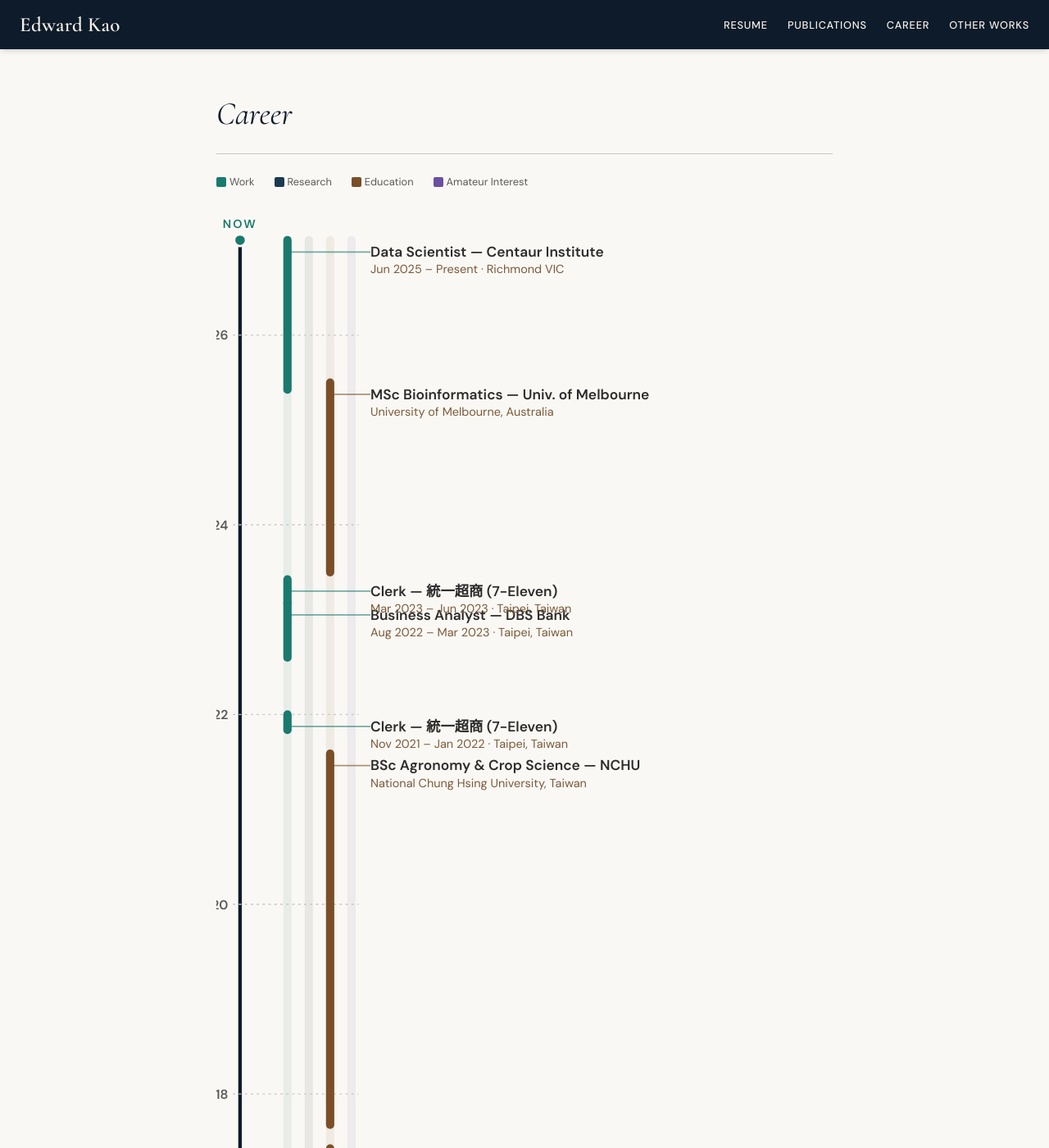
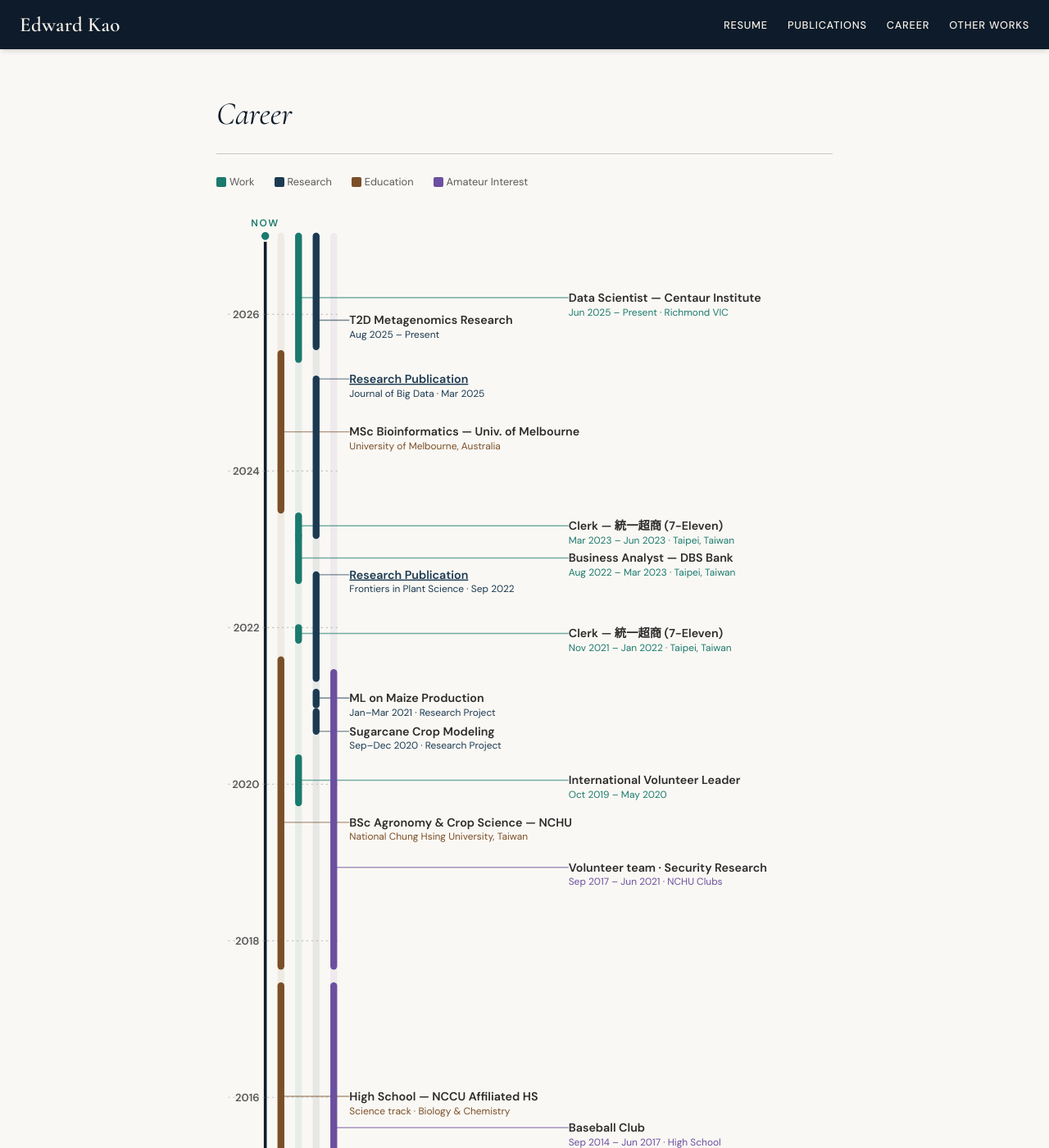
Before and after one commit to edwardkao6413/edwardkao6413.github.io, a Jekyll site: the page built from career.md, in a window 1280 px wide and 1400 px high. Shown: the whole window at 82% size. Built offline with Jekyll 4.4.1, drawn with Linux system fonts in a browser that asks for light colours.

Commit message:
Finish the career panel

```diff
--- a/_data/career.yml
+++ b/_data/career.yml
@@ -10,13 +10,21 @@
 #   category:         work | research | education | amateur
 #   label:            string — displayed on line 1 of the label (required)
 #   description:      string (optional) — displayed on line 2 of the label, smaller and muted
-#   leader_y_offset:  0..20 px — vertical nudge for the leader line anchor (0 = top of bar + 8px)
+#   leader_anchor:    "top" | omit — "top" pins leader line to bar top; default (omit) anchors at bar midpoint
+#   leader_y_offset:  integer px — nudge from the anchor point (0 = exact anchor; positive = push down; negative = push up)
+#   url:              string (optional) — makes the label a clickable link (opens in new tab)
 #
 # VALIDATION RULES (no runtime enforcement — check by hand):
 #   - All month fields must be bare integers 1–12 (no quotes, no leading zeros)
 #   - For non-present entries: end must be chronologically >= start
 #   - present: true overrides end_year/end_month with the build-time current date
 #   - category determines which parallel lane the bar appears in (no layer field needed)
+#
+# ADDING EVENTS — follow CLAUDE.md mandatory procedure:
+#   1. Add entry with leader_y_offset: 0
+#   2. Compute bar_top and check for clashes (within 28px, same label column)
+#   3. Resolve clashes with leader_y_offset
+#   4. Leader line anchors at bar midpoint by default — no correction needed for short bars
 #
 # Example:
 # - start_year: 2021
@@ -45,7 +53,7 @@
   category: education
   label: "BSc Agronomy & Crop Science — NCHU"
   description: "National Chung Hsing University, Taiwan"
-  leader_y_offset: 0
+  leader_y_offset: 10
 
 - start_year: 2023
   start_month: 7
@@ -57,6 +65,15 @@
   leader_y_offset: 0
 
 # ── Work ───────────────────────────────────────────────────────────────────
+- start_year: 2019
+  start_month: 10
+  end_year: 2020
+  end_month: 5
+  category: work
+  label: "International Volunteer Leader"
+  description: "Oct 2019 – May 2020"
+  leader_y_offset: 0
+
 - start_year: 2021
   start_month: 11
   end_year: 2022
@@ -91,3 +108,71 @@
   label: "Data Scientist — Centaur Institute"
   description: "Jun 2025 – Present · Richmond VIC"
   leader_y_offset: 0
+
+# ── Research ───────────────────────────────────────────────────────────────
+- start_year: 2020
+  start_month: 9
+  end_year: 2020
+  end_month: 12
+  category: research
+  label: "Sugarcane Crop Modeling"
+  description: "Sep–Dec 2020 · Research Project"
+  leader_y_offset: 10
+
+- start_year: 2021
+  start_month: 1
+  end_year: 2021
+  end_month: 3
+  category: research
+  label: "ML on Maize Production"
+  description: "Jan–Mar 2021 · Research Project"
+  leader_y_offset: 0
+
+- start_year: 2021
+  start_month: 5
+  end_year: 2022
+  end_month: 9
+  category: research
+  label: "Research Publication"
+  description: "Frontiers in Plant Science · Sep 2022"
+  url: "https://www.frontiersin.org/journals/plant-science/articles/10.3389/fpls.2022.1019709/full"
+  leader_anchor: top
+  leader_y_offset: 0
+
+- start_year: 2023
+  start_month: 3
+  end_year: 2025
+  end_month: 3
+  category: research
+  label: "Research Publication"
+  description: "Journal of Big Data · Mar 2025"
+  url: "https://link.springer.com/article/10.1186/s40537-025-01078-w"
+  leader_anchor: top
+  leader_y_offset: 0
+
+- start_year: 2025
+  start_month: 8
+  present: true
+  category: research
+  label: "T2D Metagenomics Research"
+  description: "Aug 2025 – Present"
+  leader_y_offset: 30
+
+# ── Amateur Interest ────────────────────────────────────────────────────────
+- start_year: 2014
+  start_month: 9
+  end_year: 2017
+  end_month: 6
+  category: amateur
+  label: "Baseball Club"
+  description: "Sep 2014 – Jun 2017 · High School"
+  leader_y_offset: 35
+
+- start_year: 2017
+  start_month: 9
+  end_year: 2021
+  end_month: 6
+  category: amateur
+  label: "Volunteer team · Security Research"
+  description: "Sep 2017 – Jun 2021 · NCHU Clubs"
+  leader_y_offset: 49
--- a/career.md
+++ b/career.md
@@ -21,13 +21,14 @@ permalink: /career
 {% assign total_steps = tick_years | divided_by: 2 %}
 
 {% comment %}Lane x positions — one per category{% endcomment %}
-{% assign lane_work     = 60 %}
-{% assign lane_research = 78 %}
-{% assign lane_edu      = 96 %}
-{% assign lane_amateur  = 114 %}
+{% assign spine_x       = 50 %}
+{% assign lane_edu      = 66 %}
+{% assign lane_work     = 84 %}
+{% assign lane_research = 102 %}
+{% assign lane_amateur  = 120 %}
 {% assign lane_w        = 7 %}
-{% assign year_label_x  = 46 %}
-{% assign label_zone_x  = 130 %}
+{% assign label_left_x  = 136 %}
+{% assign label_right_x = 360 %}
 
 <div class="page-content">
   <h1>Career</h1>
@@ -49,14 +50,14 @@ permalink: /career
 
   <section class="tl-wrap" aria-label="Career timeline">
 
-    <svg viewBox="0 0 520 {{ svg_height }}" width="100%" role="img"
+    <svg viewBox="0 0 630 {{ svg_height }}" width="100%" role="img"
          aria-label="Career timeline from {{ start_year }} to {{ end_year }}"
          xmlns="http://www.w3.org/2000/svg">
 
       {% assign spine_bottom = svg_height | minus: svg_bottom_pad %}
 
       <!-- main black spine on the left -->
-      <line x1="20" y1="{{ svg_top_pad }}" x2="20" y2="{{ spine_bottom }}"
+      <line x1="{{ spine_x }}" y1="{{ svg_top_pad }}" x2="{{ spine_x }}" y2="{{ spine_bottom }}"
             stroke="#0d1b2a" stroke-width="3" stroke-linecap="round"/>
 
       <!-- ghost spines (faint full-height tracks for each lane) -->
@@ -66,13 +67,15 @@ permalink: /career
       <line x1="{{ lane_amateur }}"  y1="{{ svg_top_pad }}" x2="{{ lane_amateur }}"  y2="{{ spine_bottom }}" stroke="#6b4fa0" stroke-width="{{ lane_w }}" stroke-linecap="round" opacity="0.08"/>
 
       <!-- now dot + label on the black spine -->
-      <circle cx="20" cy="{{ svg_top_pad }}" r="5" fill="#1a7a6e" stroke="#faf8f4" stroke-width="2"/>
+      <circle cx="{{ spine_x }}" cy="{{ svg_top_pad }}" r="5" fill="#1a7a6e" stroke="#faf8f4" stroke-width="2"/>
       {% assign now_label_y = svg_top_pad | minus: 10 %}
-      <text x="20" y="{{ now_label_y }}" text-anchor="middle"
+      <text x="{{ spine_x }}" y="{{ now_label_y }}" text-anchor="middle"
             font-family="DM Sans,sans-serif" font-size="10" font-weight="700"
             fill="#1a7a6e" letter-spacing="1.5" aria-hidden="true">NOW</text>
 
       <!-- year ticks + labels -->
+      {% assign tick_left_x  = spine_x | minus: 38 %}
+      {% assign tick_label_x = spine_x | minus: 6 %}
       {% for i in (0..total_steps) %}
         {% assign offset = i | times: 2 %}
         {% assign tick_year = start_year | plus: offset %}
@@ -116,34 +119,51 @@ permalink: /career
         {% if event.category == "work" %}
           {% assign bar_x     = lane_work %}
           {% assign bar_color = "#1a7a6e" %}
+          {% assign label_x   = label_right_x %}
         {% elsif event.category == "research" %}
           {% assign bar_x     = lane_research %}
           {% assign bar_color = "#1b3a52" %}
+          {% assign label_x   = label_left_x %}
         {% elsif event.category == "education" %}
           {% assign bar_x     = lane_edu %}
           {% assign bar_color = "#7a4f28" %}
+          {% assign label_x   = label_left_x %}
         {% else %}
           {% assign bar_x     = lane_amateur %}
           {% assign bar_color = "#6b4fa0" %}
+          {% assign label_x   = label_right_x %}
         {% endif %}
 
         {% assign leader_offset = event.leader_y_offset | default: 0 | plus: 0 %}
-        {% assign leader_y  = bar_top | plus: 10 | plus: leader_offset %}
+        {% if event.leader_anchor == "top" %}
+          {% assign leader_y = bar_top | plus: leader_offset %}
+        {% else %}
+          {% assign bar_mid  = bar_h | divided_by: 2 %}
+          {% assign leader_y = bar_top | plus: bar_mid | plus: leader_offset %}
+        {% endif %}
         {% assign title_y   = leader_y | plus: 4 %}
         {% assign desc_y    = title_y  | plus: 14 %}
 
         {% assign bar_bottom = bar_top | plus: bar_h %}
         <line x1="{{ bar_x }}" y1="{{ bar_top }}" x2="{{ bar_x }}" y2="{{ bar_bottom }}"
               stroke="{{ bar_color }}" stroke-width="{{ lane_w }}" stroke-linecap="round"/>
-        <line x1="{{ bar_x }}" y1="{{ leader_y }}" x2="{{ label_zone_x }}" y2="{{ leader_y }}"
+        <line x1="{{ bar_x }}" y1="{{ leader_y }}" x2="{{ label_x }}" y2="{{ leader_y }}"
               stroke="{{ bar_color }}" stroke-width="1.2" opacity="0.6" aria-hidden="true"/>
-        <text x="{{ label_zone_x }}" y="{{ title_y }}"
+        {% if event.url %}
+        <a href="{{ event.url }}" target="_blank" rel="noopener">
+        <text x="{{ label_x }}" y="{{ title_y }}"
+              font-family="DM Sans,sans-serif" font-size="12" font-weight="600"
+              fill="{{ bar_color }}" text-decoration="underline" aria-hidden="true">{{ event.label }}</text>
+        </a>
+        {% else %}
+        <text x="{{ label_x }}" y="{{ title_y }}"
               font-family="DM Sans,sans-serif" font-size="12" font-weight="600"
               fill="#2c2c2c" aria-hidden="true">{{ event.label }}</text>
+        {% endif %}
         {% if event.description %}
-        <text x="{{ label_zone_x }}" y="{{ desc_y }}"
+        <text x="{{ label_x }}" y="{{ desc_y }}"
               font-family="DM Sans,sans-serif" font-size="10" font-weight="400"
-              fill="#7a5a3a" aria-hidden="true">{{ event.description }}</text>
+              fill="{{ bar_color }}" aria-hidden="true">{{ event.description }}</text>
         {% endif %}
       {% endfor %}
 
```
Also changed, not shown: other parts of career.md (+2 -2 lines), README.md, 3 other files.
